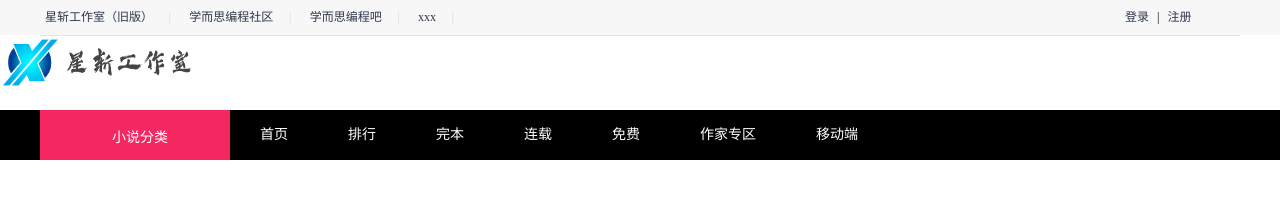
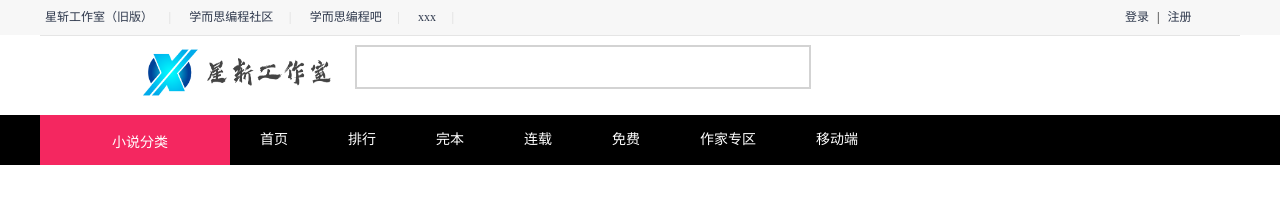
Before and after one commit to ktscn/read, a plain HTML site: page index.html in a window 1280 px wide. Drawn offline with Linux system fonts and the light colour scheme.

Commit message:
Update style.css

```diff
--- a/style.css
+++ b/style.css
@@ -34,6 +34,65 @@ a{text-decoration:none;}
 .user a:hover{
 	color: red;
 }
+#Top {
+	width: 1000px;
+	height: 70px;
+	margin: 0px auto;
+	padding-top: -50px;
+	margin-top: 10px;
+}
+
+#Top .logo {
+	width: 215px;
+	height: 70px;
+	float: left;
+}
+
+#Top .search {
+	width: 320px;
+	height: 70px;
+	float: left;
+	position: relative;
+}
+
+#Top .search input .txt {
+	width: 310px;
+	height: 38px;
+	overflow: hidden;
+	border: 1px solid #ddd;
+	outline: none;
+}
+
+#Top .search input .but {
+	width: 42px;
+	height: 40px;
+	border: 0px;
+	position: absolute;
+	left: 312px;
+	top: 0px;
+}
+.searchTxt {
+	float: left;
+	width: 452px;
+	height: 40px;
+	border: 2px solid #d3d3d3;
+	position: relative;
+	z-index: 20;
+	background: #fff;
+}
+
+.searchTxt input {
+	float: left;
+	border: 0;
+	background: #fff;
+	color: #333;
+	font: 16px/22px '宋体', sans-serif;
+	width: 300px;
+	height: 30px;
+	margin: 0;
+	outline: medium none;
+	padding: 4px;
+}
 #Logo{width:100%;height:50px; background:#000;top:-50px; }
 #Logo ul{width:1200px; height:50px;margin:0px auto;position:relative; }
 #Logo ul li{ height:50px;list-style-type:none; float:left;
```
